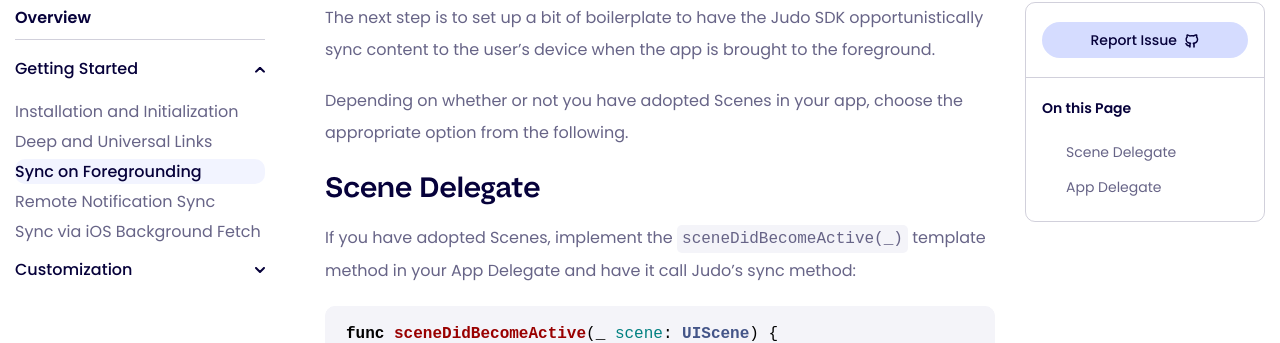
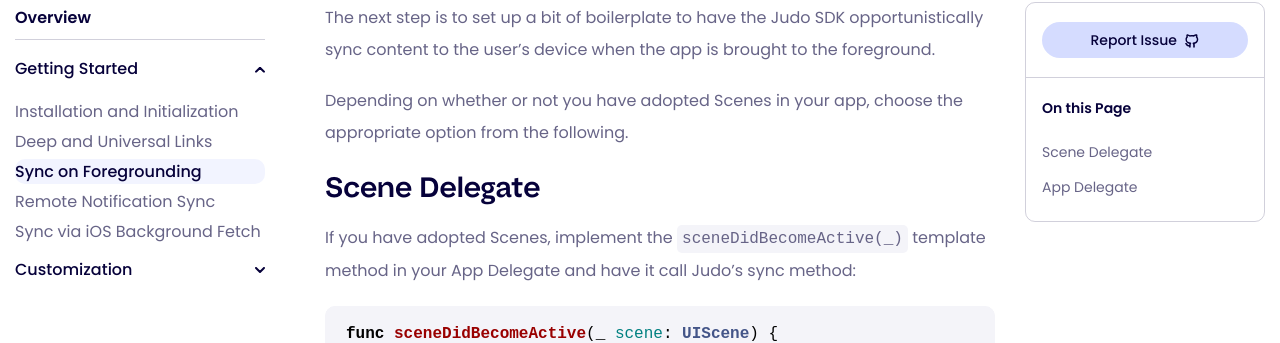
Before and after one commit to y-kovaleva/judo-developer-site, a Jekyll site: the page built from _ios/Sync-on-Foregrounding.md, in a window 1280 px wide. Shown: the part 206-549 px from the top of the page. Built offline with Jekyll 4.4.1, drawn with Linux system fonts in a browser that asks for light colours; some web fonts are replaced.

Commit message:
Remove indentation from toc.  Resolves #4.

```diff
--- a/assets/sass/styles.scss
+++ b/assets/sass/styles.scss
@@ -990,9 +990,6 @@
           color: $accent-color-bright;
         }
       }
-      ul ul {
-        margin-left: 1.5rem;
-      }
       @media screen and (max-width: 991px){
         padding: 0 0 15px 0;
       }
```
